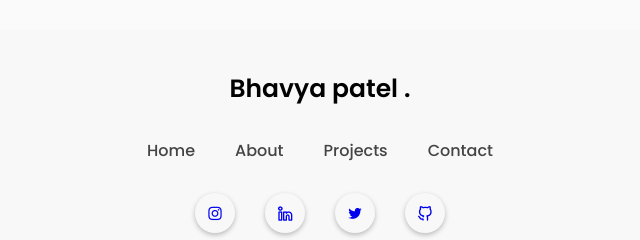
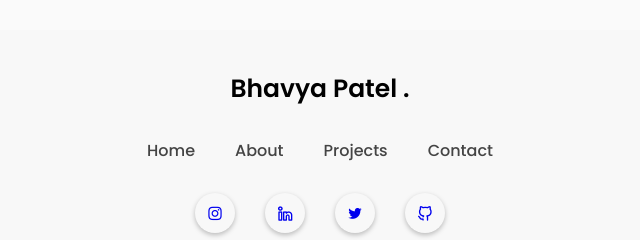
Before and after one commit to Bvy1307/portfoliowebsite, a plain HTML site: page index.html in a window 1280 px wide. Shown: the part 2523-2763 px from the top of the page, 320-960 px from the left. Drawn offline with nearby package versions, Linux system fonts and the light colour scheme; a script that the page names is missing.

Commit message:
Update index.html

```diff
--- a/index.html
+++ b/index.html
@@ -228,7 +228,7 @@
         <!-- --------------- FOOTER --------------- -->
         <footer>
             <div class="top-footer">
-                <p>Bhavya patel .</p>
+                <p>Bhavya Patel .</p>
             </div>
             <div class="middle-footer">
                 <ul class="footer-menu">
```
